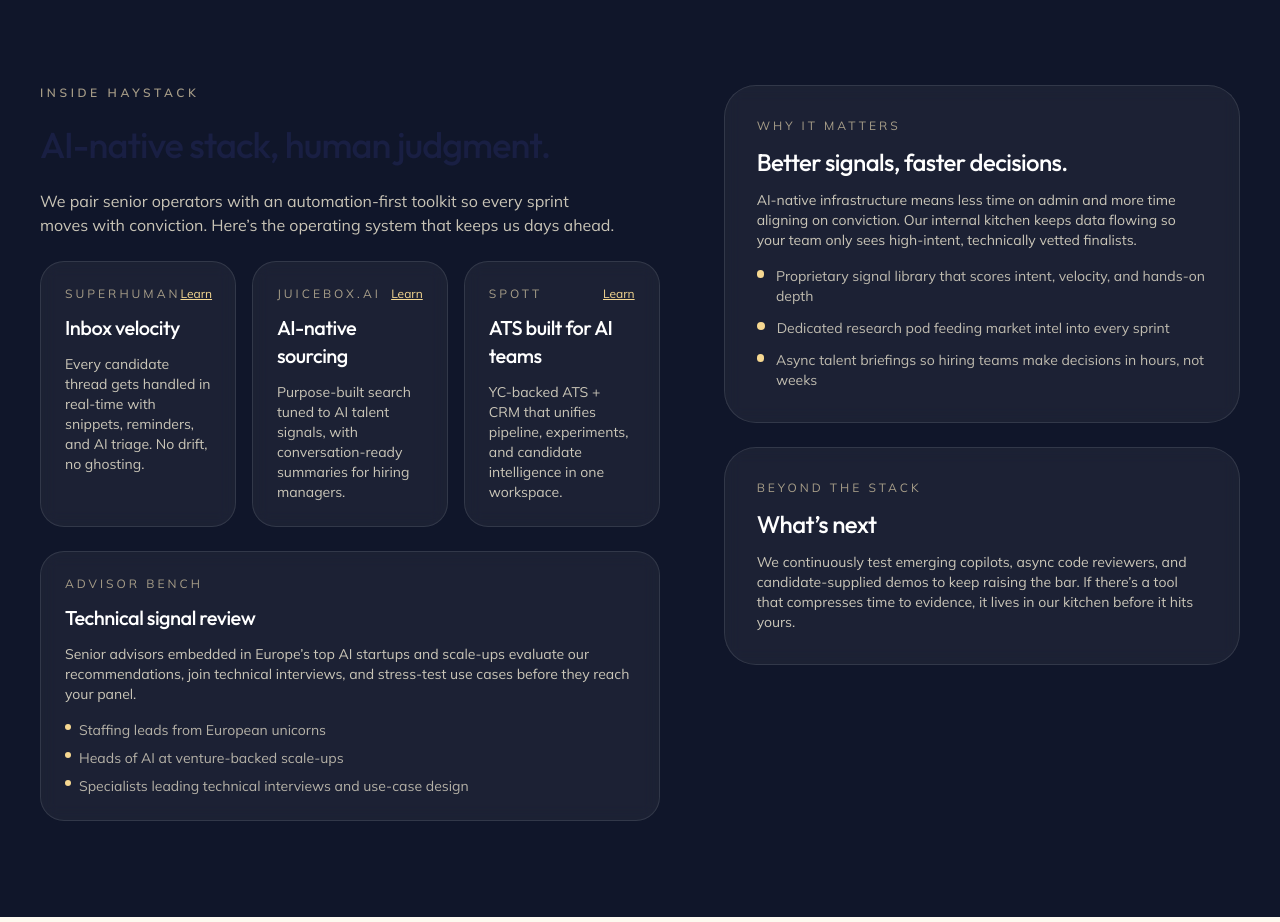
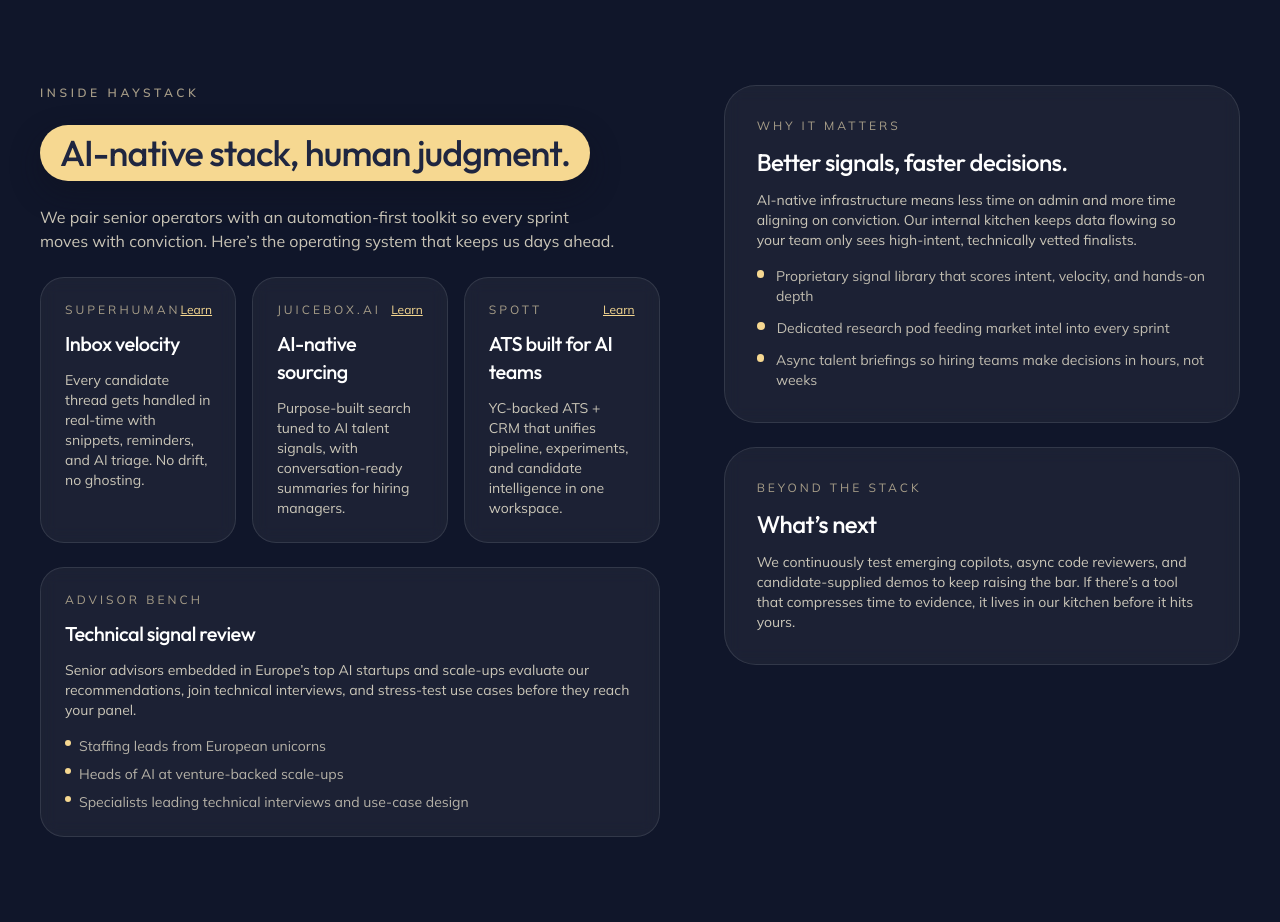
Before and after one commit to David-tech-creator/haystack, a Next.js app: page / in a window 1280 px wide. Shown: the part 1720-2642 px from the top of the page. Built offline with nearby package versions, Linux system fonts and the light colour scheme.

Commit message:
style: increase contrast on ai stack heading

```diff
--- a/src/components/insight-stack.tsx
+++ b/src/components/insight-stack.tsx
@@ -44,7 +44,9 @@ export function InsightStack() {
       <div className="container grid gap-16 lg:grid-cols-[minmax(0,1.2fr),minmax(0,1fr)]">
         <div className="space-y-6">
           <p className="text-xs font-semibold uppercase tracking-[0.3em] text-[#cbbd9e]/80">Inside Haystack</p>
-          <h2 className="font-display text-3xl leading-tight md:text-4xl">AI-native stack, human judgment.</h2>
+          <h2 className="inline-block rounded-full bg-[#f6d891] px-5 py-2 font-display text-3xl leading-tight text-[#1f2640] shadow-[0_12px_30px_rgba(15,18,30,0.45)] md:text-4xl">
+            AI-native stack, human judgment.
+          </h2>
           <p className="max-w-xl text-base text-[#f8f0d9]/80">
             We pair senior operators with an automation-first toolkit so every sprint moves with conviction. Here’s the
             operating system that keeps us days ahead.
```
